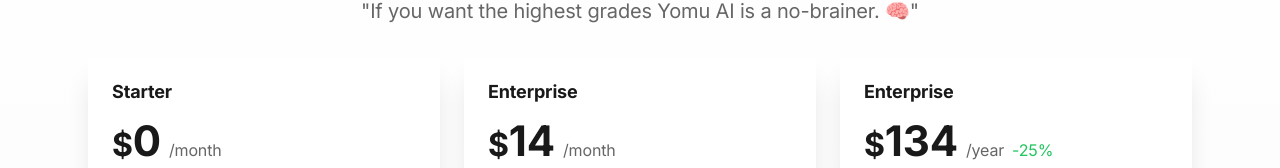
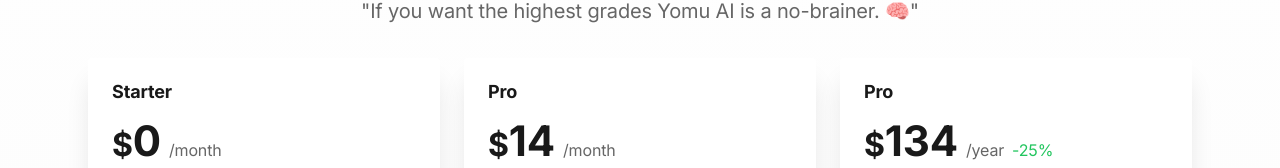
Before and after one commit to WB-15/Yomu-AI-Writer, a Next.js app: page /pricing in a window 1280 px wide. Shown: the part 310-478 px from the top of the page. Built offline with nearby package versions, Linux system fonts and the light colour scheme.

Commit message:
elman first commit change name from enterprise to pro in pricing

```diff
--- a/components/pricing-tables.tsx
+++ b/components/pricing-tables.tsx
@@ -133,7 +133,7 @@
                 data-aos-delay="450"
               >
                 <div className="mb-4">
-                  <div className="text-lg font-bold mb-1">Enterprise</div>
+                  <div className="text-lg font-bold mb-1">Pro</div>
                   <div className="inline-flex items-baseline mb-2">
                     <span className="text-3xl font-bold">$</span>
                     <span className="text-4xl font-bold">14</span>
@@ -235,7 +235,7 @@
                 data-aos-delay="450"
               >
                 <div className="mb-4">
-                  <div className="text-lg font-bold mb-1">Enterprise</div>
+                  <div className="text-lg font-bold mb-1">Pro</div>
                   <div className="inline-flex items-baseline mb-2">
                     <span className="text-3xl font-bold">$</span>
                     <span className="text-4xl font-bold">134</span>
```
